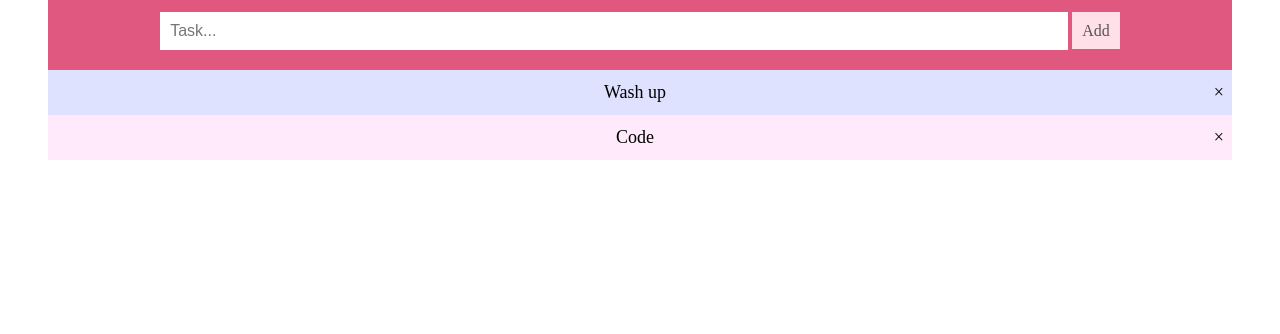
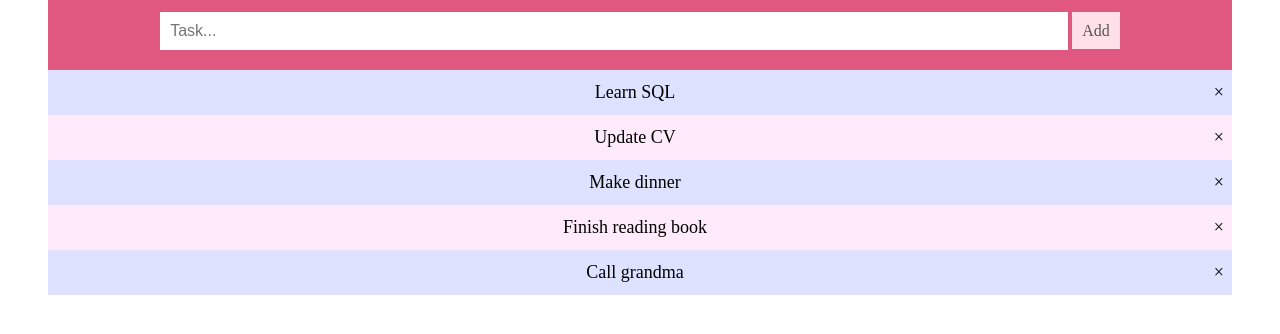
Before and after one commit to bea-col/to-do, a plain HTML site: page index.html in a window 1280 px wide. Shown: the part 136-470 px from the top of the page. Drawn offline with Linux system fonts and the light colour scheme.

Commit message:
Final version

```diff
--- a/index.html
+++ b/index.html
@@ -18,8 +18,11 @@
         </div>
 
         <ul id="myList">
-            <li>Wash up</li>
-            <li>Code</li>
+            <li>Learn SQL</li>
+            <li>Update CV</li>
+            <li>Make dinner</li>
+            <li>Finish reading book</li>
+            <li>Call grandma</li>
         </ul>
     </div>
 
```
